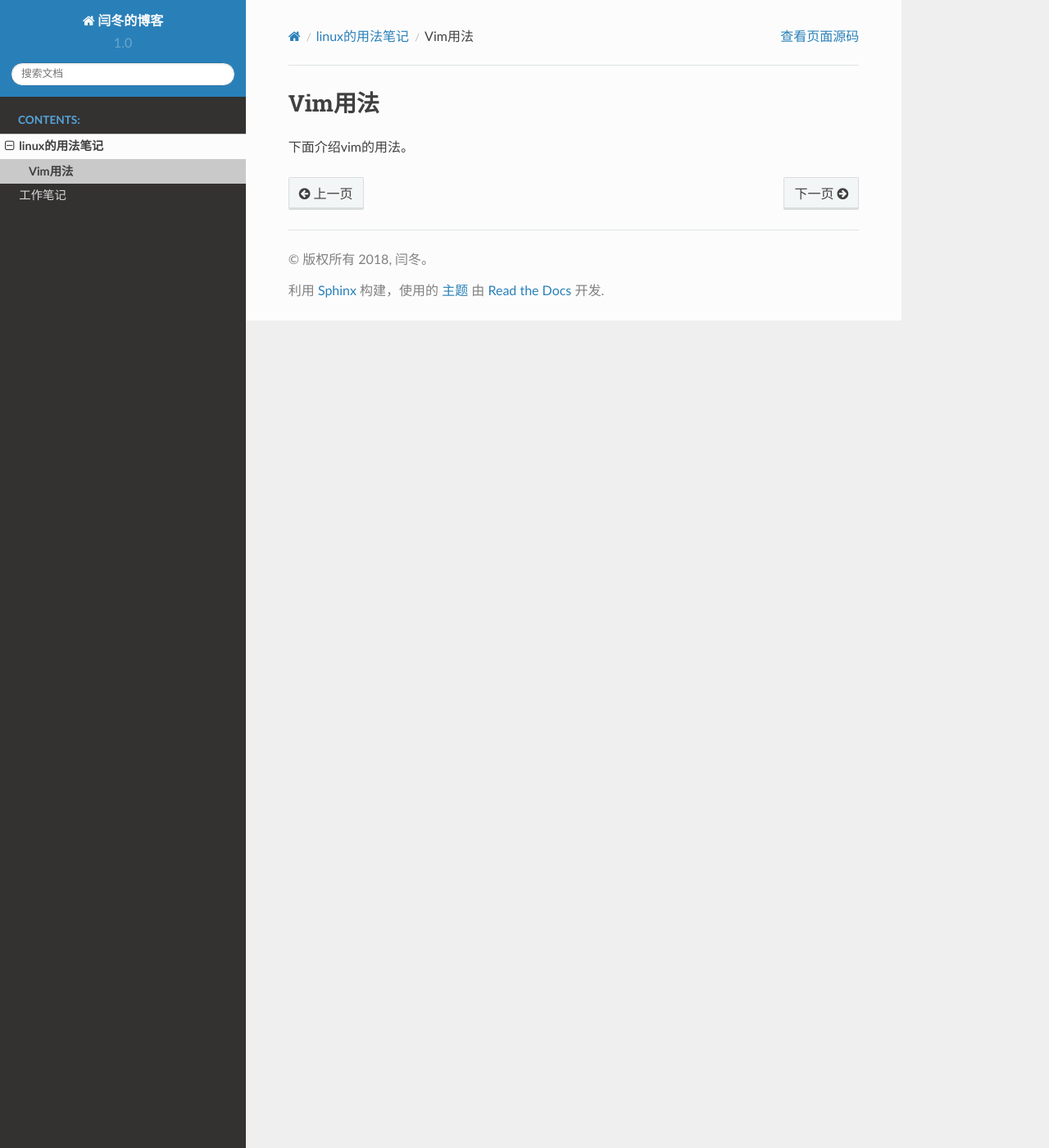
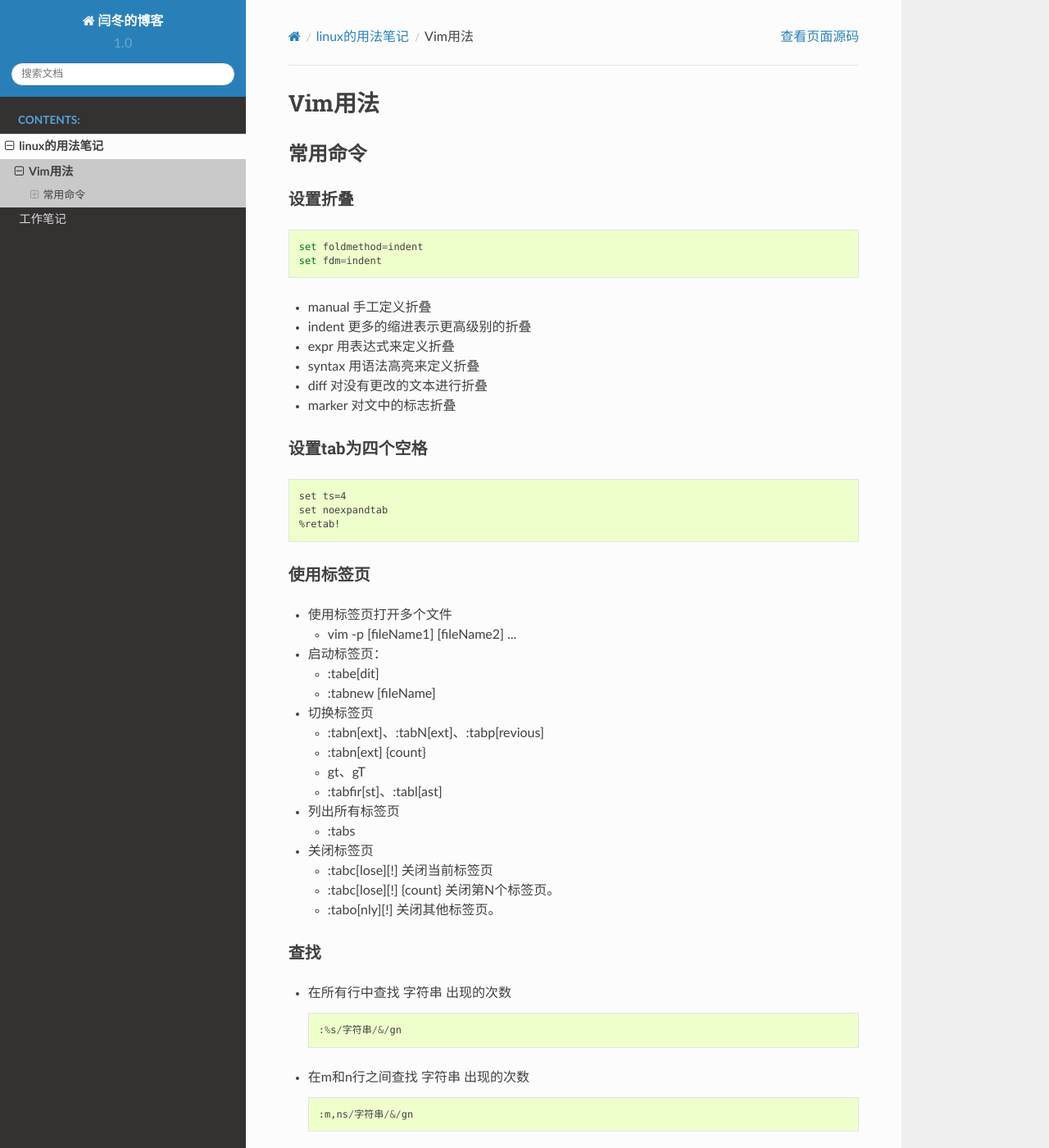
Before and after one commit to kuteng/blog, a Sphinx documentation site: the page built from source/linux/vim.rst, in a window 1280 px wide and 1400 px high. Shown: the whole window at 82% size. Built offline with Sphinx 7.4.7 and the Read the Docs theme 2.0.0, drawn with Linux system fonts in a browser that asks for light colours; some of the changed text lies outside the part shown.

Commit message:
新增内容

```diff
--- a/source/linux/vim.rst
+++ b/source/linux/vim.rst
@@ -5,4 +5,105 @@ Vim用法
    :maxdepth: 2
    :caption: Contents:
 
-下面介绍vim的用法。
+常用命令
+^^^^^^^^^^^^^^
+设置折叠
+###############
+::
+
+    set foldmethod=indent
+    set fdm=indent
+
+- manual           手工定义折叠
+- indent           更多的缩进表示更高级别的折叠
+- expr             用表达式来定义折叠
+- syntax           用语法高亮来定义折叠
+- diff             对没有更改的文本进行折叠
+- marker           对文中的标志折叠
+
+
+设置tab为四个空格
+###################
+::
+
+    set ts=4
+    set noexpandtab
+    %retab!
+
+使用标签页
+###################
+-   使用标签页打开多个文件
+
+    *   vim -p [fileName1] [fileName2] ...
+
+-   启动标签页：
+
+    *   :tabe[dit]
+    *   :tabnew [fileName]
+
+-   切换标签页
+
+    *   :tabn[ext]、:tabN[ext]、:tabp[revious]
+    *   :tabn[ext] {count}
+    *   gt、gT
+    *   :tabfir[st]、:tabl[ast]
+
+-   列出所有标签页
+
+    *   :tabs
+
+-   关闭标签页
+
+    *   :tabc[lose][!]  关闭当前标签页
+    *   :tabc[lose][!]  {count} 关闭第N个标签页。
+    *   :tabo[nly][!]   关闭其他标签页。
+
+
+查找
+##########
+-   在所有行中查找 字符串 出现的次数 ::
+
+        :%s/字符串/&/gn
+
+-   在m和n行之间查找 字符串 出现的次数 ::
+
+        :m,ns/字符串/&/gn
+
+替换
+##################################################
+在命令最后加c，则表示每次替换前需要手动确认
+
+-   替换当前行第一个 vivian 为 sky ::
+
+        :s/vivian/sky/
+
+-   替换当前行所有 vivian 为 sky ::
+
+        :s/vivian/sky/g
+        :s/vivian/sky/gc
+
+-   替换每一行的第一个 vivian 为 sky ::
+
+        :%s/vivian/sky/
+
+-   替换每一行中所有 vivian 为 sky ::
+
+        :%s/vivian/sky/g
+        :%s/vivian/sky/gc
+
+-   替换第 n 行开始到最后一行中每一行的第一个 vivian 为 sky (n 为数字，若 n 为 .，表示从当前行开始到最后一行) ::
+
+        :n,$s/vivian/sky/
+
+-   替换第 n 行开始到最后一行中每一行所有 vivian 为 sky (n 为数字，若 n 为 .，表示从当前行开始到最后一行) ::
+
+        :n,$s/vivian/sky/g
+        :n,$s/vivian/sky/gc
+
+-   让首字母大写 ::
+
+        :%s/^[a-z]/\U&/gc
+
+快捷命令
+##############
+-   将选中范围内的字母变为小写`gu`，变为大写`gU`
--- a/source/work/index.rst
+++ b/source/work/index.rst
@@ -8,3 +8,4 @@
    note.rst
    task.rst
    diary.rst
+   docs.rst
--- a/source/work/task.rst
+++ b/source/work/task.rst
@@ -10,3 +10,4 @@
 计划
 ^^^^^^^^^^^^^
 - 我的开源经历就从翻译开始吧！
+  - Spring Boot Cloud Config
```
Also changed, not shown: source/linux/archlinux.rst (added, +289 -0 lines), source/linux/mysql.rst (added, +127 -0 lines), source/work/diary.rst (+38 -0 lines), source/work/docs.rst (added, +9 -0 lines), source/work/docs/question.rst (added, +54 -0 lines).
